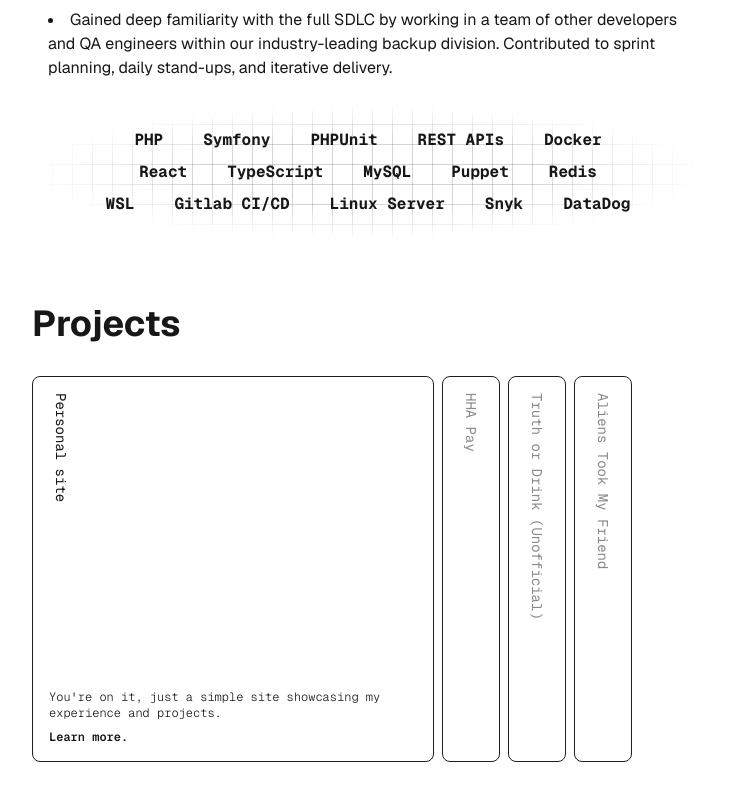
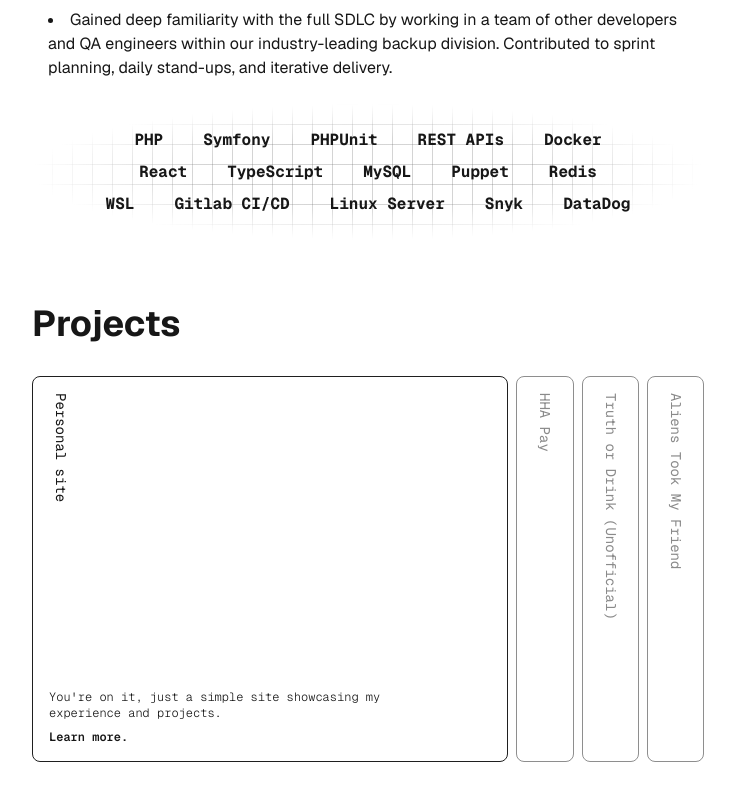
Before and after one commit to ricardocolom64/site, a Next.js app: page / in a window 1280 px wide. Shown: the part 1412-2212 px from the top of the page, without its empty margins (272-1007 px from the left). Built offline with nearby package versions, Linux system fonts and the light colour scheme.

Commit message:
project cards now take up full space

```diff
--- a/app/components/Projects.tsx
+++ b/app/components/Projects.tsx
@@ -39,10 +39,10 @@ export default function Projects() {
                     <div
                         key={index}
                         onMouseEnter={() => setActiveCard(index)}
-                        className="border border-[#1F1F1F] rounded-lg font-[family-name:var(--font-geist-mono)]"
+                        className={`border border-[#1F1F1F] rounded-lg font-[family-name:var(--font-geist-mono)] transition-all duration-300 ${activeCard === index ? 'w-full' : 'w-20 opacity-50'}`}
                     >
                         <div
-                            className={`h-96 relative transition-all duration-300 ease-in-out overflow-hidden ${activeCard === index ? 'w-100' : 'w-14 opacity-50'}`}
+                            className={`h-96 relative transition-all duration-300 ease-in-out overflow-hidden`}
                         >
                             <div className="w-max absolute top-4 left-[38px] origin-top-left rotate-90 text-sm">
                                 {project.title}
```
